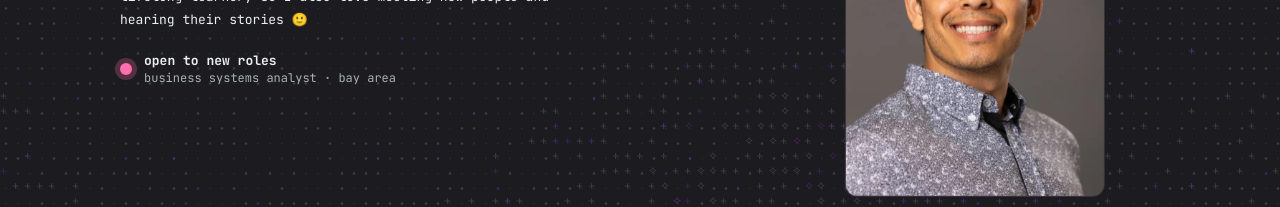
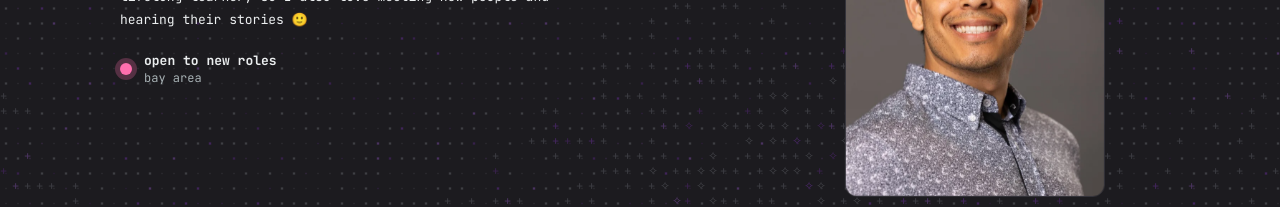
Before and after one commit to arthurslin/arthurslin.github.io, a React (Vite) app: page / in a window 1280 px wide. Shown: the part 404-611 px from the top of the page. Built offline with nearby package versions, Linux system fonts and the light colour scheme.

Commit message:
Open to new roles: just show bay area
Co-Authored-By: Claude Opus 5.5 <noreply@anthropic.com>

```diff
--- a/src/components/Home.tsx
+++ b/src/components/Home.tsx
@@ -20,7 +20,7 @@ const Home = () => (
           <span className="status-dot" aria-hidden="true" />
           <span className="status-text">
             <span className="status-title">open to new roles</span>
-            <span className="status-sub">business systems analyst · bay area</span>
+            <span className="status-sub">bay area</span>
           </span>
         </a>
       </div>
```
